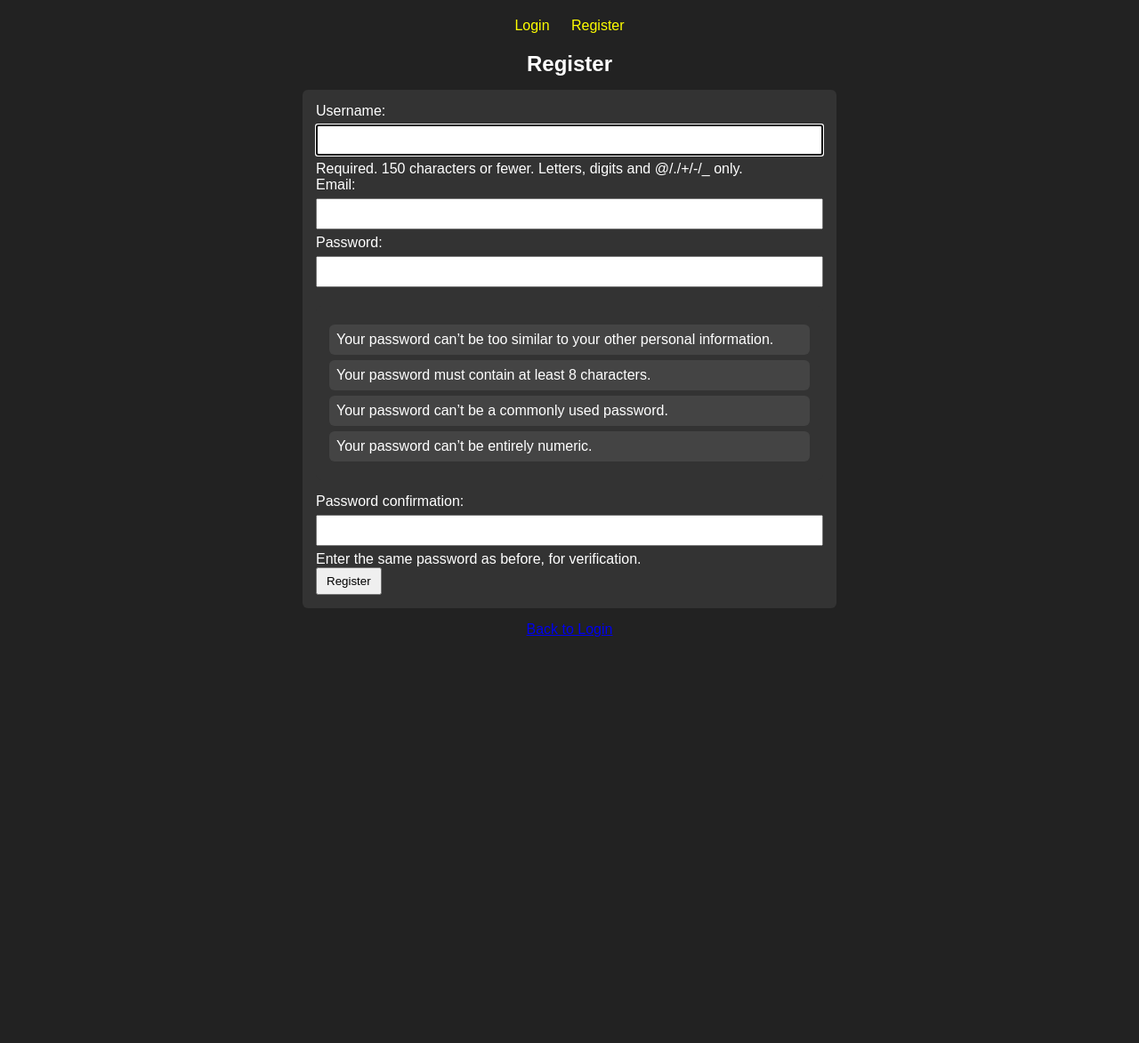
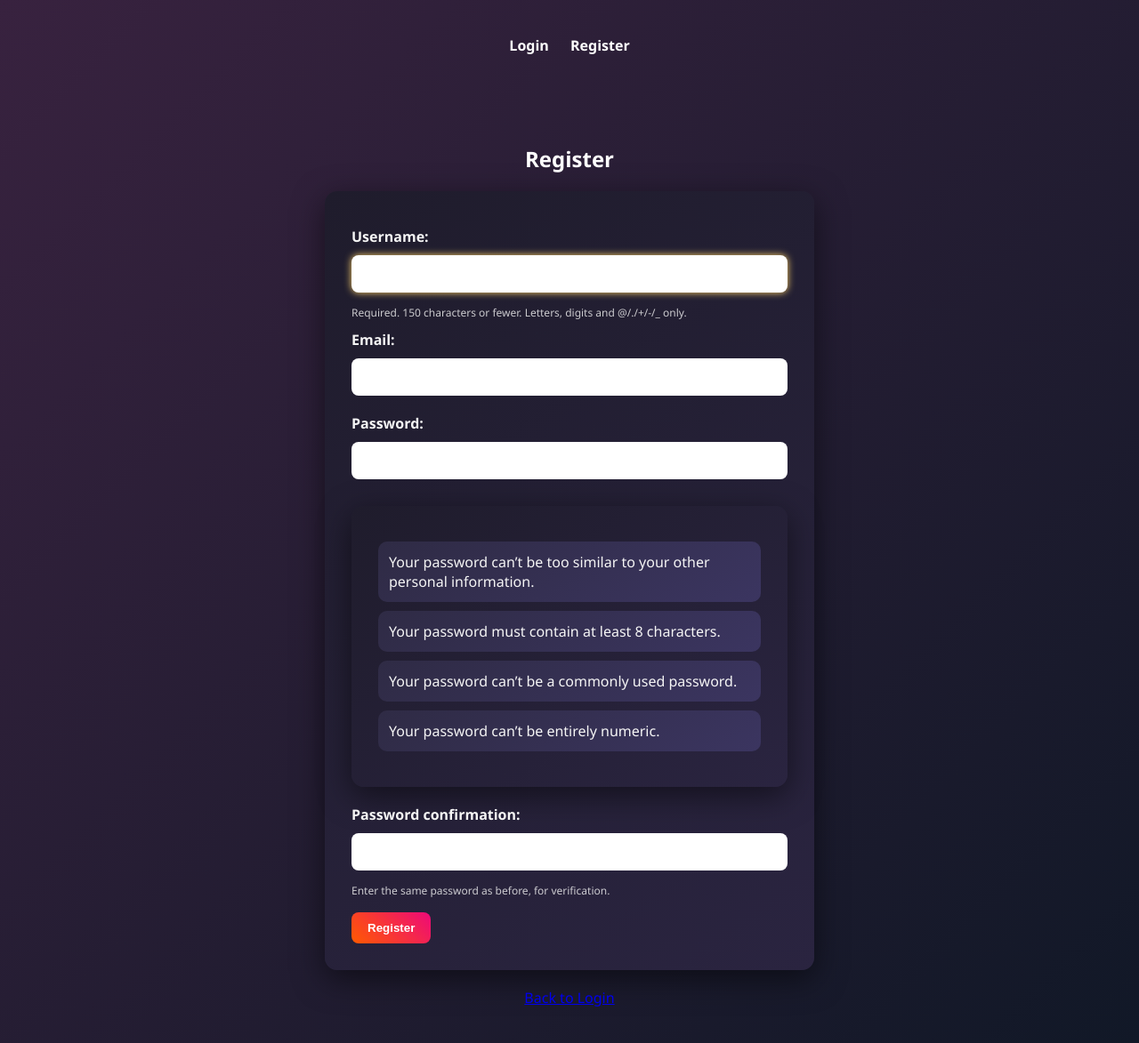
Before and after one commit to g00562/Login-system-using-Django, a Django app: page /register/ in a window 1280 px wide. Shown: the whole page at 89% size. Before the commit the page ends 716 px from the top, so only its background shows below. Run offline with Django 5.2, Linux system fonts and the light colour scheme.

Commit message:
Added requirements file

```diff
--- /dev/null
+++ b/myenv/pyvenv.cfg
@@ -0,0 +1,5 @@
+home = /Library/Frameworks/Python.framework/Versions/3.11/bin
+include-system-site-packages = false
+version = 3.11.9
+executable = /Library/Frameworks/Python.framework/Versions/3.11/bin/python3.11
+command = /usr/local/bin/python3 -m venv /Users/mac/Desktop/Django/login_system/myenv
--- a/mystaticfiles/globalstyle.css
+++ b/mystaticfiles/globalstyle.css
@@ -1,4 +1,3 @@
-/* Basic reset */
 * {
     margin: 0;
     padding: 0;
@@ -6,88 +5,196 @@
 }
 
 /* Page */
+
 body {
-    font-family: Arial, sans-serif;
-    background: #222;
+    font-family: "Segoe UI", Tahoma, Geneva, Verdana, sans-serif;
+    min-height: 100vh;
+    background: linear-gradient(135deg, #38223f, #111827);
+    padding: 40px;
     color: white;
-    padding: 20px;
 }
 
 /* Header */
+
 header {
+    text-align: center;
+    margin-bottom: 100px;
+}
+
+header a {
+    color: white;
+    font-weight: bold;
+    margin: 0 10px;
+    text-decoration: none;
+    transition: 0.3s ease;
+}
+
+header a:hover {
+    color: #ffd369;
+}
+
+/* Headings */
+
+h2 {
     text-align: center;
     margin-bottom: 20px;
 }
 
-header a {
-    color: yellow;
-    margin: 0 10px;
-    text-decoration: none;
-}
+/* Forms + cards */
 
-/* Titles */
-h2 {
-    text-align: center;
-    margin-bottom: 15px;
-}
-
-/* Form + list container */
 .main-form,
 ul {
-    background: #333;
-    padding: 15px;
-    max-width: 600px;
-    margin: 15px auto;
-    border-radius: 6px;
+    background: linear-gradient(145deg, #1f1c2c, #2a2440);
+    border-radius: 14px;
+    padding: 30px;
+    max-width: 550px;
+    margin: 20px auto;
+    box-shadow: 0 10px 35px rgba(0,0,0,0.5);
+    color: #f5f5f5;
 }
 
 /* Inputs */
+
 input,
 textarea {
     width: 100%;
-    padding: 8px;
-    margin: 6px 0;
+    padding: 12px;
+    margin: 10px 0;
+    border: none;
+    border-radius: 8px;
+    outline: none;
+    font-family: inherit;
+}
+
+input:focus {
+    box-shadow: 0 0 8px #ffd369;
+}
+
+textarea {
+    resize: vertical;
+    min-height: 120px;
+}
+
+label {
+    display: block;
+    margin-top: 10px;
+    font-weight: bold;
 }
 
 /* Buttons */
+
 button {
-    padding: 6px 10px;
+    padding: 10px 18px;
+    border: none;
+    border-radius: 8px;
+    background: linear-gradient(45deg, #ff5a00, #ee0979);
+    color: white;
+    font-weight: bold;
     cursor: pointer;
+    transition: 0.2s ease;
+    margin-top: 15px;
+}
+
+button:hover {
+    transform: scale(1.05);
 }
 
 /* Task list */
+
 ul {
     list-style: none;
 }
 
-/* 🔥 KEY FIX — stable layout */
 li {
-    background: #444;
-    padding: 8px;
-    margin: 6px 0;
-    border-radius: 6px;
-
-    display: grid;
-    grid-template-columns: 1fr auto;  /* text | buttons */
-    gap: 10px;
+    background: linear-gradient(145deg, #2f2b45, #3b3560);
+    padding: 12px;
+    margin: 10px 0;
+    border-radius: 10px;
+    display: flex;
     align-items: center;
+    gap: 15px;
 }
 
 /* Task text */
+
 .task-text {
+    flex: 1;
+    min-width: 0;
     overflow-wrap: break-word;
-    word-break: break-word;
+    color: white;
 }
 
-/* Buttons area */
+/* Task buttons */
+
 .task-actions {
     display: flex;
-    gap: 6px;
-    white-space: nowrap; /* prevents button wrapping */
+    gap: 10px;
+    flex-shrink: 0;
+}
+
+.task-actions form {
+    margin: 0;
+}
+
+/* Shared action button style */
+
+.action-btn {
+    min-width: 80px;
+    padding: 8px 0;
+    border-radius: 8px;
+    font-weight: bold;
+    border: none;
+    cursor: pointer;
+    display: flex;
+    align-items: center;
+    justify-content: center;
+    text-decoration: none;
+    font-size: 14px;
+    transition: 0.2s ease;
+}
+
+/* Edit */
+
+.edit-btn {
+    background: #facc15;
+    color: #111;
+}
+
+/* Delete */
+
+.delete-btn {
+    background: #ef4444;
+    color: white;
+}
+
+/* Hover */
+
+.edit-btn:hover,
+.delete-btn:hover {
+    transform: scale(1.05);
+    opacity: 0.9;
+}
+
+/* Django help text */
+
+.helptext {
+    font-size: 12px;
+    opacity: 0.8;
+}
+
+.helptext ul {
+    font-size: 12px;
+    padding-left: 18px;
+}
+
+.helptext li {
+    margin: 4px 0;
 }
 
 /* Error message */
+
 .error {
-    color: red;
     text-align: center;
+    color: #ff4d4d;
+    font-weight: bold;
 }
--- /dev/null
+++ b/requirements.txt
@@ -0,0 +1 @@
+django
```
Also changed, not shown: login/templates/dashboard.html (+8 -10 lines), db.sqlite3, 12 other files.
